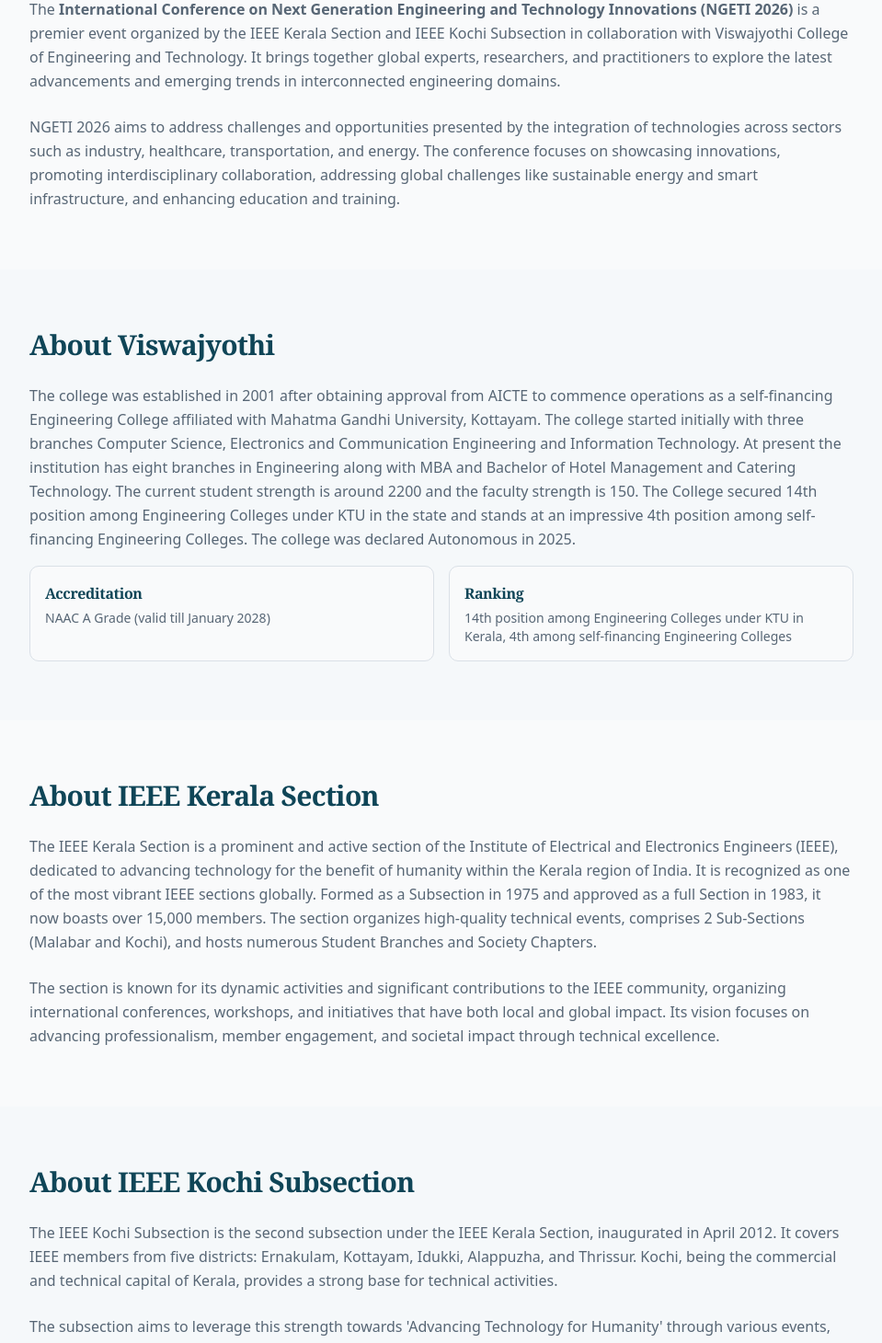
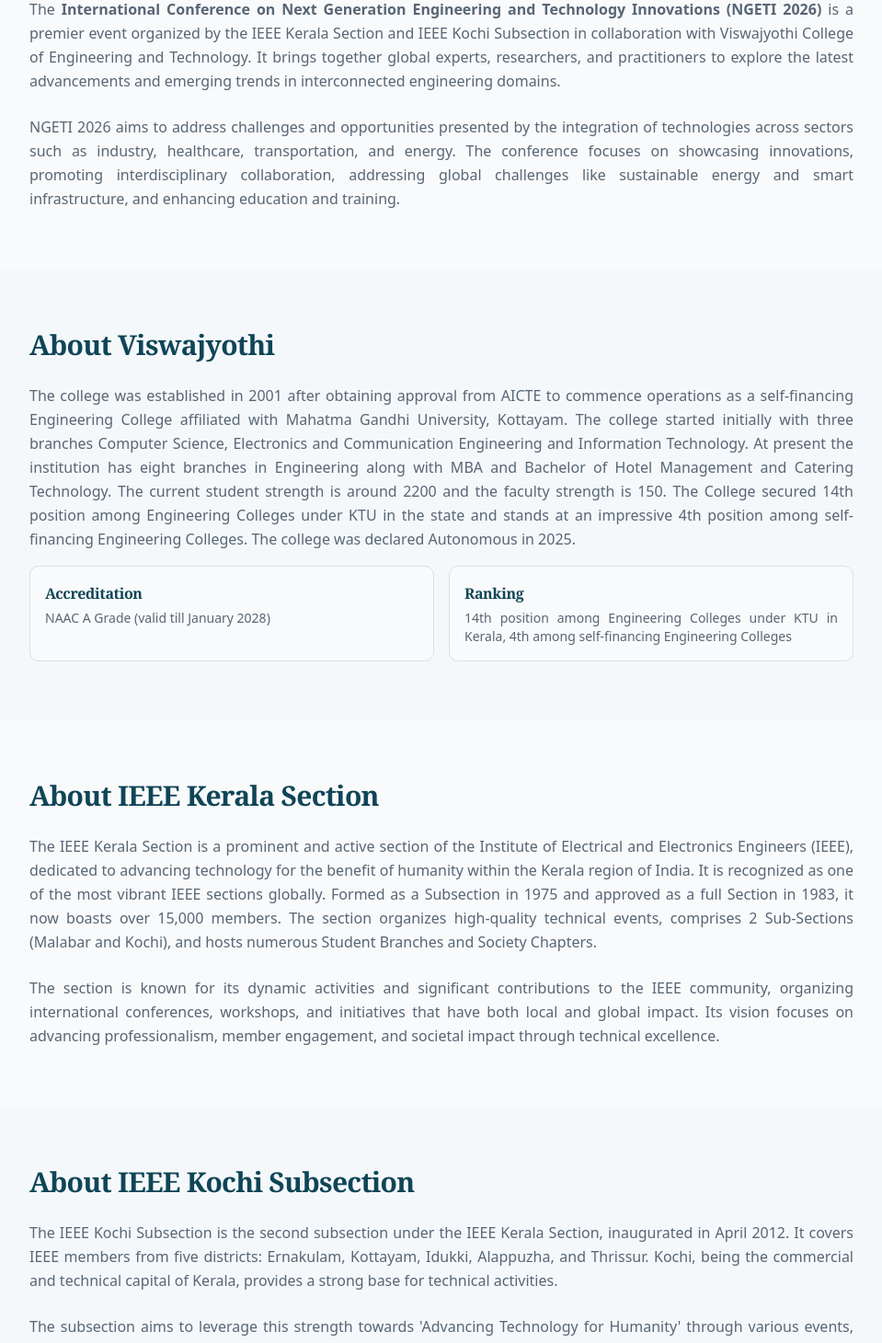
Before and after one commit to ngeti2026/Ngeti26, a React (Vite) app: page /about in a window 1280 px wide. Shown: the part 460-1920 px from the top of the page at 92% size, without its empty margins (160-1119 px from the left). Built offline with nearby package versions, Linux system fonts and the light colour scheme; the HTML template or start-up script is replaced by a standard one.

Commit message:
Justify content across all pages

```diff
--- a/src/components/home/AboutSection.tsx
+++ b/src/components/home/AboutSection.tsx
@@ -51,12 +51,12 @@
             <p className="text-base sm:text-lg text-accent font-medium mb-3 sm:mb-4 italic">
               "{conferenceInfo.theme}"
             </p>
-            <p className="text-sm sm:text-base text-muted-foreground mb-4 sm:mb-6 leading-relaxed">
+            <p className="text-sm sm:text-base text-muted-foreground mb-4 sm:mb-6 leading-relaxed text-justify">
               The conference focuses on the evolution of advanced technologies reshaping the future
               of society. It highlights innovative solutions that enhance intelligence, safety, and
               environmental responsibility across all domains of science and engineering.
             </p>
-            <p className="text-sm sm:text-base text-muted-foreground mb-6 sm:mb-8 leading-relaxed">
+            <p className="text-sm sm:text-base text-muted-foreground mb-6 sm:mb-8 leading-relaxed text-justify">
               NGETI 2026 encourages researchers, academicians, industry experts, and innovators
               to present their ideas in artificial intelligence, smart infrastructure, communication
               systems, green energy, automation, and next-generation materials.
--- a/src/pages/About.tsx
+++ b/src/pages/About.tsx
@@ -44,14 +44,14 @@
                 <h2 className="text-3xl font-serif font-bold text-primary mb-6">
                   About NGETI <span className="font-sans">2026</span>
                 </h2>
-                <p className="text-muted-foreground leading-relaxed mb-6">
+                <p className="text-muted-foreground leading-relaxed mb-6 text-justify">
                   The <strong>International Conference on Next Generation Engineering and Technology
                     Innovations (NGETI 2026)</strong> is a premier event organized by the IEEE Kerala Section
                   and IEEE Kochi Subsection in collaboration with Viswajyothi College of Engineering and Technology.
                   It brings together global experts, researchers, and practitioners to explore the latest
                   advancements and emerging trends in interconnected engineering domains.
                 </p>
-                <p className="text-muted-foreground leading-relaxed">
+                <p className="text-muted-foreground leading-relaxed text-justify">
                   NGETI 2026 aims to address challenges and opportunities presented by the integration
                   of technologies across sectors such as industry, healthcare, transportation, and energy.
                   The conference focuses on showcasing innovations, promoting interdisciplinary collaboration,
@@ -75,7 +75,7 @@
                 <h2 className="text-3xl font-serif font-bold text-primary mb-6">
                   About Viswajyothi
                 </h2>
-                <div className="prose prose-lg text-muted-foreground leading-relaxed max-w-none">
+                <div className="prose prose-lg text-muted-foreground leading-relaxed max-w-none text-justify">
                   {institutionInfo.description}
                   <div className="mt-4 grid sm:grid-cols-2 gap-4 not-prose">
                     <div className="bg-background p-4 rounded-lg border border-border">
@@ -105,14 +105,14 @@
                 <h2 className="text-3xl font-serif font-bold text-primary mb-6">
                   About IEEE Kerala Section
                 </h2>
-                <p className="text-muted-foreground leading-relaxed mb-6">
+                <p className="text-muted-foreground leading-relaxed mb-6 text-justify">
                   The IEEE Kerala Section is a prominent and active section of the Institute of Electrical and Electronics Engineers (IEEE),
                   dedicated to advancing technology for the benefit of humanity within the Kerala region of India. It is recognized as one
                   of the most vibrant IEEE sections globally. Formed as a Subsection in 1975 and approved as a full Section in 1983, it
                   now boasts over 15,000 members. The section organizes high-quality technical events, comprises 2 Sub-Sections
                   (Malabar and Kochi), and hosts numerous Student Branches and Society Chapters.
                 </p>
-                <p className="text-muted-foreground leading-relaxed">
+                <p className="text-muted-foreground leading-relaxed text-justify">
                   The section is known for its dynamic activities and significant contributions to the IEEE community, organizing
                   international conferences, workshops, and initiatives that have both local and global impact. Its vision focuses on
                   advancing professionalism, member engagement, and societal impact through technical excellence.
@@ -134,12 +134,12 @@
                 <h2 className="text-3xl font-serif font-bold text-primary mb-6">
                   About IEEE Kochi Subsection
                 </h2>
-                <p className="text-muted-foreground leading-relaxed mb-6">
+                <p className="text-muted-foreground leading-relaxed mb-6 text-justify">
                   The IEEE Kochi Subsection is the second subsection under the IEEE Kerala Section, inaugurated in April 2012. It covers
                   IEEE members from five districts: Ernakulam, Kottayam, Idukki, Alappuzha, and Thrissur. Kochi, being the commercial
                   and technical capital of Kerala, provides a strong base for technical activities.
                 </p>
-                <p className="text-muted-foreground leading-relaxed">
+                <p className="text-muted-foreground leading-relaxed text-justify">
                   The subsection aims to leverage this strength towards 'Advancing Technology for Humanity' through various events,
                   competitions, and technical sessions. It actively engages engineering professionals, researchers, and students
                   through its diverse range of activities and executive committee initiatives.
--- a/src/pages/CallForPapers.tsx
+++ b/src/pages/CallForPapers.tsx
@@ -43,13 +43,13 @@
                 whileInView={{ opacity: 1, y: 0 }}
                 viewport={{ once: true }}
               >
-                <p className="text-lg text-muted-foreground leading-relaxed mb-6">
+                <p className="text-lg text-muted-foreground leading-relaxed mb-6 text-justify">
                   The <strong>International Conference on Next Generation Engineering and Technology
                     Innovations (NGETI 2026)</strong> invites researchers, academicians, industry professionals,
                   and students worldwide to submit their original and unpublished research papers
                   for consideration.
                 </p>
-                <p className="text-muted-foreground leading-relaxed mb-8">
+                <p className="text-muted-foreground leading-relaxed mb-8 text-justify">
                   Under the theme <em>"{conferenceInfo.theme}"</em>, we welcome submissions that
                   address innovative solutions, theoretical advancements, and practical applications
                   across the following six tracks.
--- a/src/pages/RegistrationFees.tsx
+++ b/src/pages/RegistrationFees.tsx
@@ -135,7 +135,7 @@
                     <Info className="w-5 h-5 text-accent" />
                     <h3 className="text-lg font-semibold">Extra Page Charges</h3>
                   </div>
-                  <p className="text-muted-foreground">
+                  <p className="text-muted-foreground text-justify">
                     Maximum page limit: <strong>{submissionGuidelines.maxPages} pages</strong> in IEEE format.
                     Papers exceeding {submissionGuidelines.maxPages} pages (max {submissionGuidelines.maxPagesAllowed} pages)
                     should pay <strong>{submissionGuidelines.extraPageFee.indian}</strong> (Indian) /
--- a/src/pages/Venue.tsx
+++ b/src/pages/Venue.tsx
@@ -72,7 +72,7 @@
           <div className="container mx-auto px-4">
             <SectionHeader title="About the Institution" subtitle="Organizing Institution" />
             <div className="max-w-4xl mx-auto">
-              <motion.p initial={{ opacity: 0, y: 20 }} whileInView={{ opacity: 1, y: 0 }} viewport={{ once: true }} className="text-muted-foreground leading-relaxed mb-8">
+              <motion.p initial={{ opacity: 0, y: 20 }} whileInView={{ opacity: 1, y: 0 }} viewport={{ once: true }} className="text-muted-foreground leading-relaxed mb-8 text-justify">
                 {institutionInfo.description}
               </motion.p>
               <div className="grid sm:grid-cols-2 lg:grid-cols-4 gap-6">
```
Also changed, not shown: src/pages/AuthorGuidelines.tsx (+11 -0 lines).
